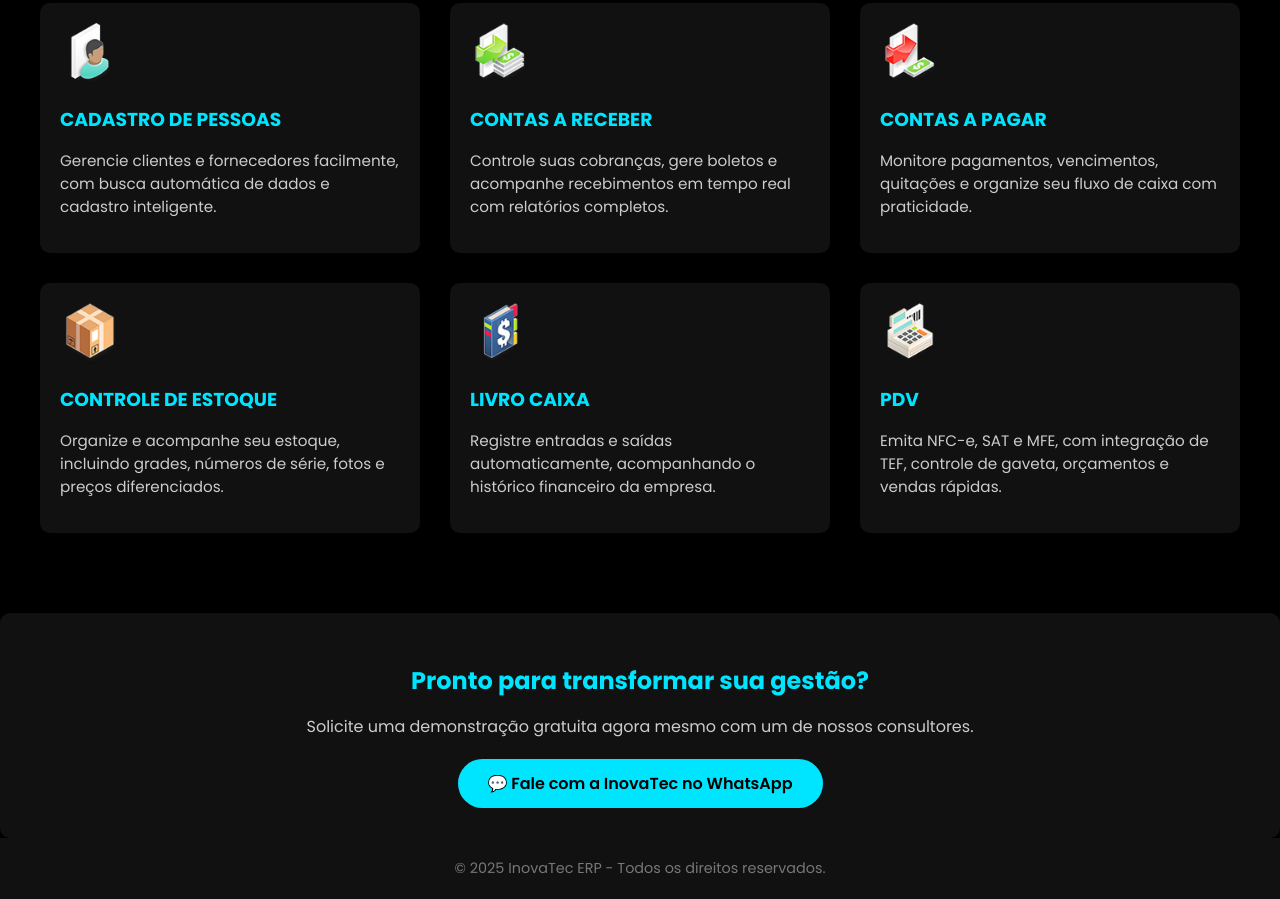
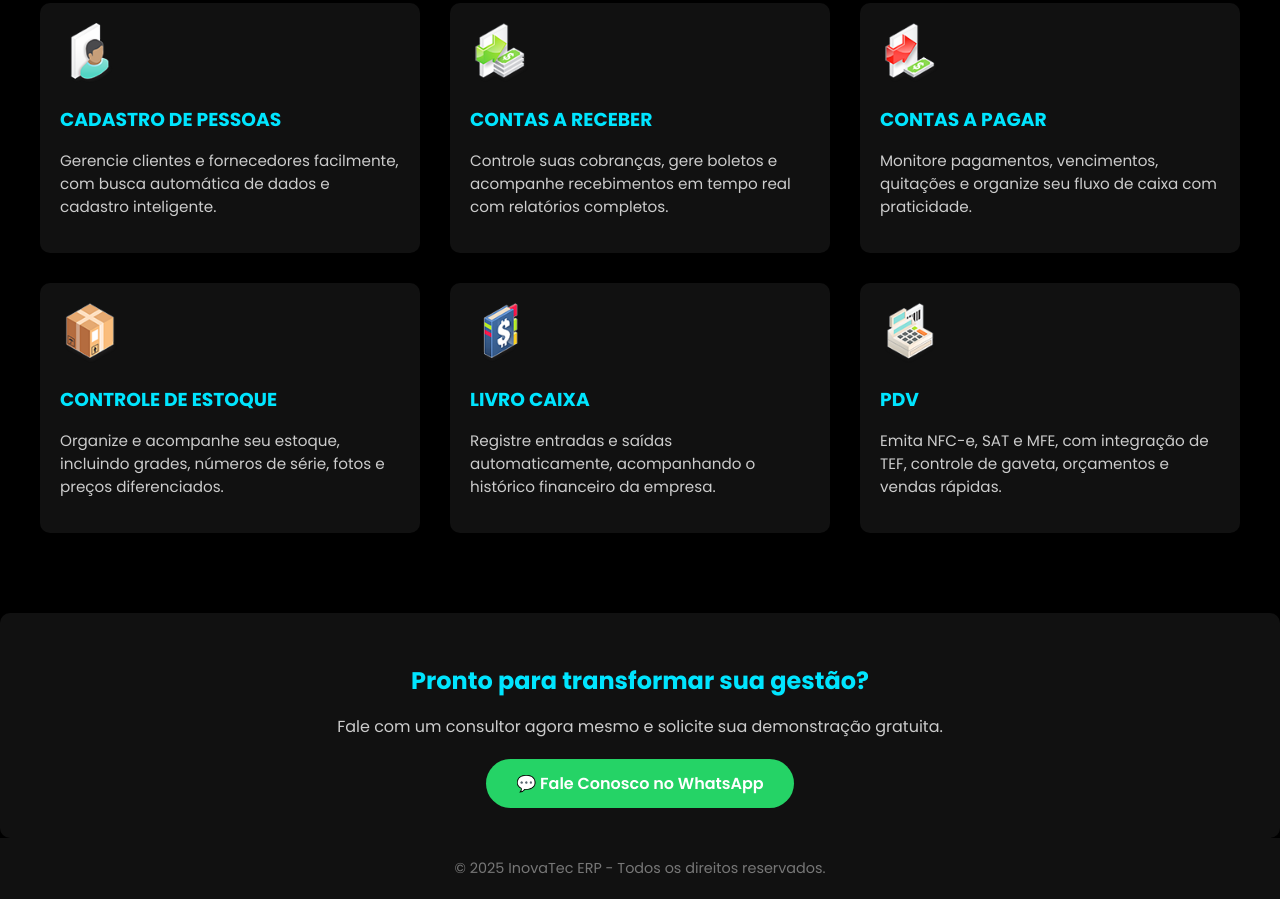
Before and after one commit to caiosouzaa18/tabela1, a plain HTML site: page index.html in a window 1280 px wide. Shown: the part 261-1160 px from the top of the page. Drawn offline with Linux system fonts and the light colour scheme.

Commit message:
Update index.html

```diff
--- a/index.html
+++ b/index.html
@@ -84,8 +84,8 @@
 
     .cta a {
       display: inline-block;
-      background-color: #00e5ff;
-      color: #000;
+      background-color: #25D366; /* Cor verde do WhatsApp */
+      color: #fff;
       padding: 12px 30px;
       border-radius: 50px;
       text-decoration: none;
@@ -94,7 +94,7 @@
     }
 
     .cta a:hover {
-      background-color: #00bcd4;
+      background-color: #1ebe5d;
       transform: scale(1.05);
     }
 
@@ -154,8 +154,8 @@
 
 <section class="cta">
   <h2>Pronto para transformar sua gestão?</h2>
-  <p>Solicite uma demonstração gratuita agora mesmo com um de nossos consultores.</p>
-  <a href="https://wa.me/5575988984415?text=Ol%C3%A1%2C%20gostaria%20de%20saber%20mais%20sobre%20o%20sistema%20InovaTec%20ERP!" target="_blank">💬 Fale com a InovaTec no WhatsApp</a>
+  <p>Fale com um consultor agora mesmo e solicite sua demonstração gratuita.</p>
+  <a href="https://wa.me/5575988984415?text=Ol%C3%A1%2C%20gostaria%20de%20saber%20mais%20sobre%20o%20sistema%20InovaTec%20ERP!" target="_blank">💬 Fale Conosco no WhatsApp</a>
 </section>
 
 <footer>
```
